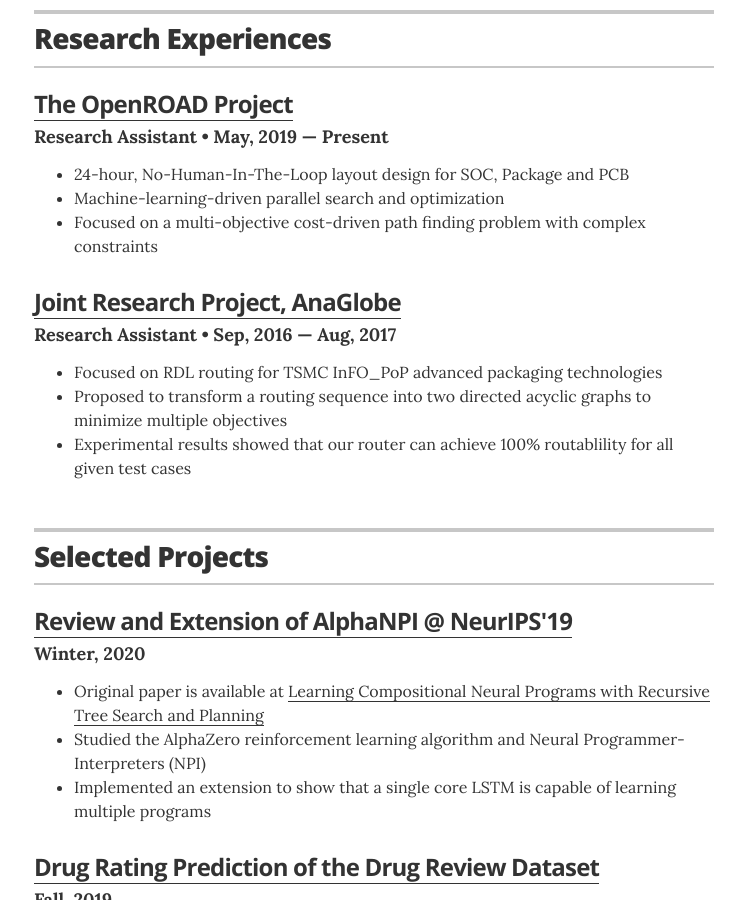
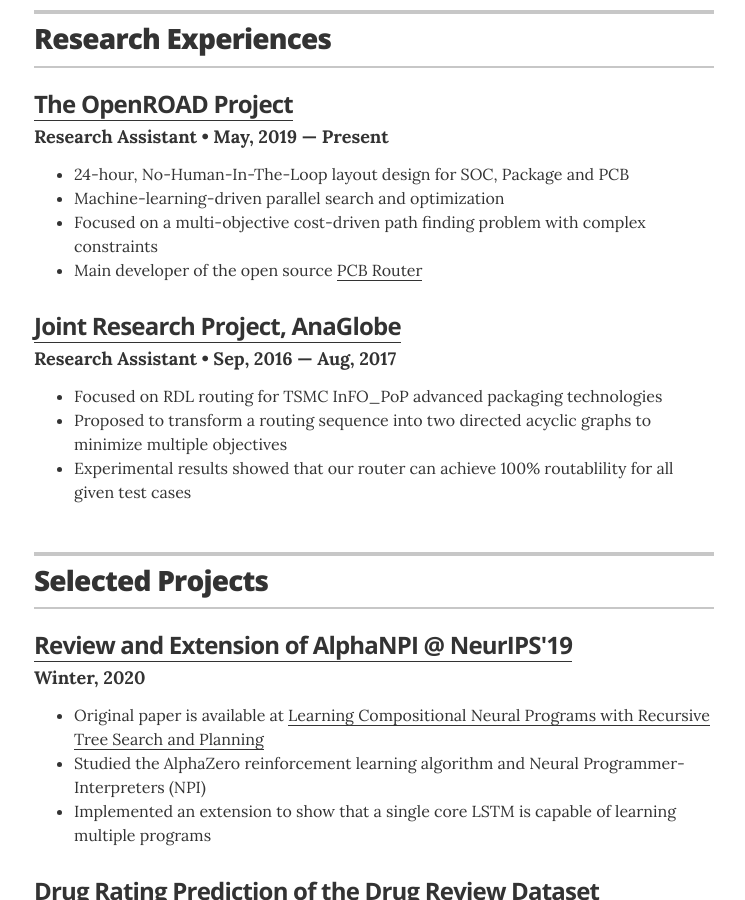
Before and after one commit to jamestclin/jamestclin.github.io, a Jekyll site: the page built from index.html, in a window 1280 px wide and 900 px high, scrolled down 1404 px. Shown: the whole window, without its empty margins (266-1011 px from the left). Built offline with Jekyll 4.4.1, drawn with Linux system fonts in a browser that asks for light colours.

Commit message:
Update research with link to PCBROUTER

```diff
--- a/_data/research.yml
+++ b/_data/research.yml
@@ -5,7 +5,7 @@
   role: Research Assistant
   duration: May, 2019 &mdash; Present
   url: "https://theopenroadproject.org/"
-  description: <ul class="resume-item-list"><li>24-hour, No-Human-In-The-Loop layout design for SOC, Package and PCB</li><li>Machine-learning-driven parallel search and optimization</li><li>Focused on a multi-objective cost-driven path finding problem with complex constraints</li></ul>
+  description: <ul class="resume-item-list"><li>24-hour, No-Human-In-The-Loop layout design for SOC, Package and PCB</li><li>Machine-learning-driven parallel search and optimization</li><li>Focused on a multi-objective cost-driven path finding problem with complex constraints</li><li>Main developer of the open source <a href="https://github.com/The-OpenROAD-Project/PcbRouter">PCB Router</a></li></ul>
 
 # Springfield Community Outreach Group
 - project: Joint Research Project, AnaGlobe
```
